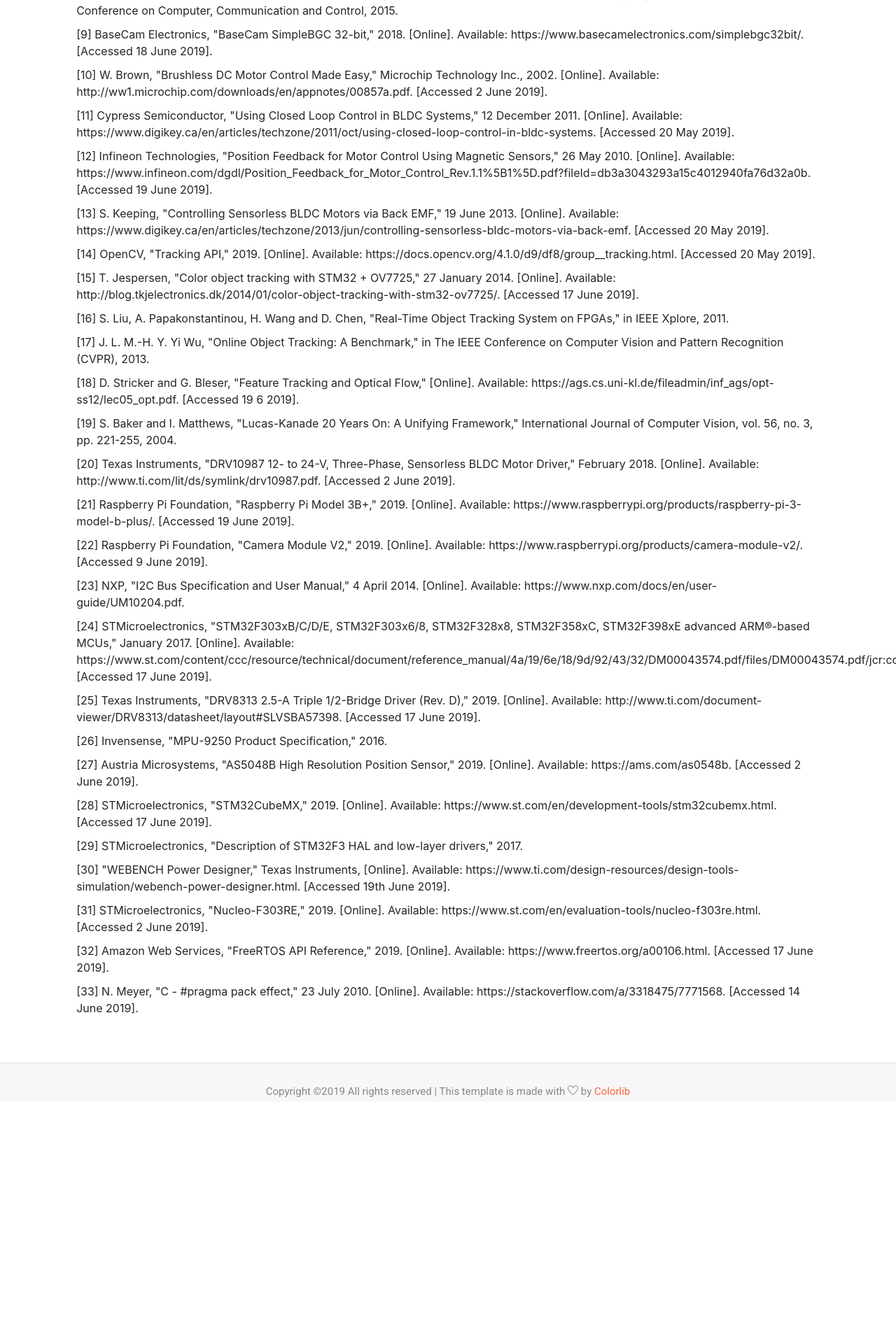
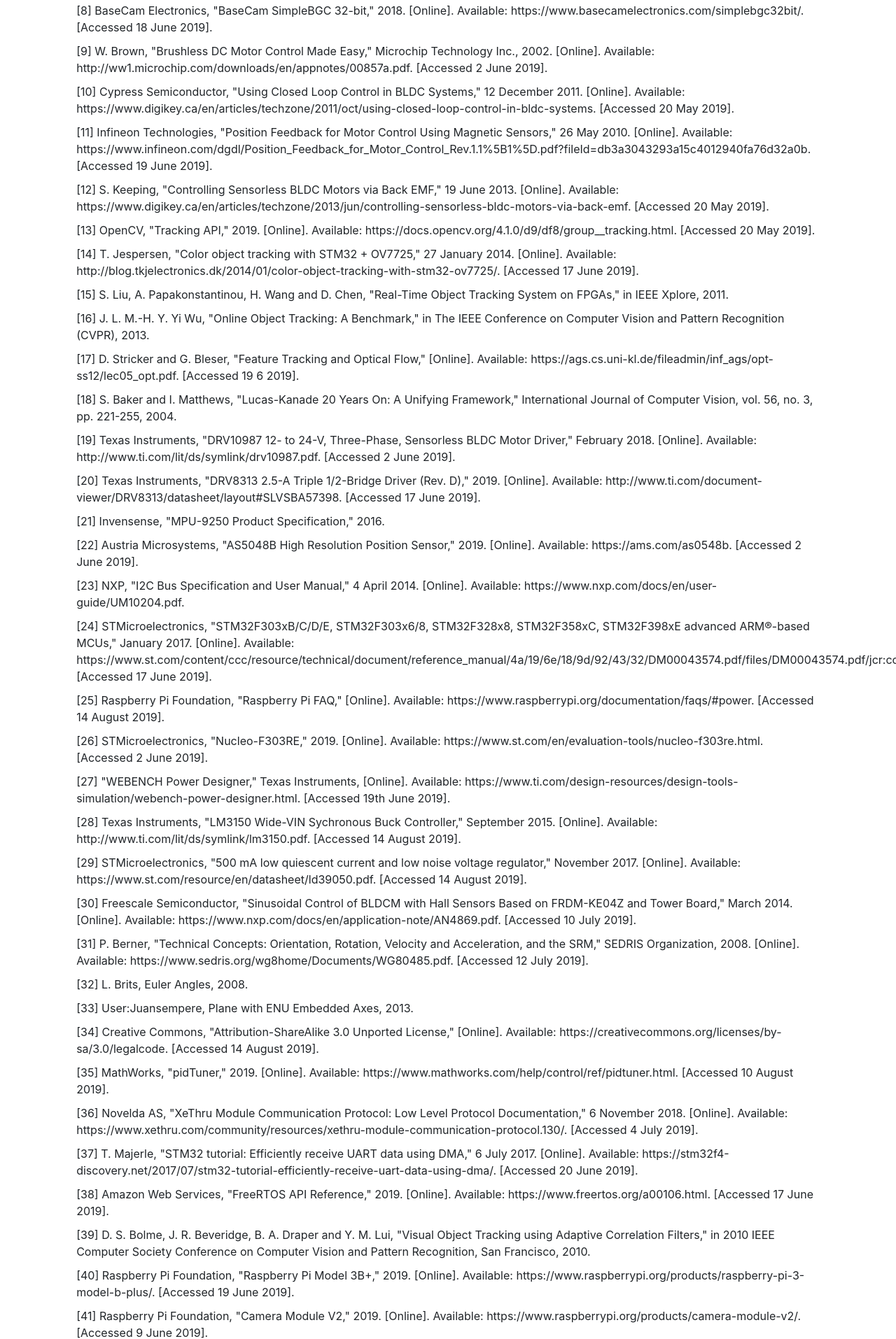
Before and after one commit to uvic-aero/BLDC-Camera-Gimbal-Firmware, a website with bundled scripts: page Website/references.html in a window 1280 px wide. Shown: the part 886-2800 px from the top of the page at 70% size. Before the commit the page ends 2461 px from the top, so only its background shows below. Built offline with nearby package versions, Linux system fonts and the light colour scheme.

Commit message:
Finished adding all required items to the site

```diff
--- a/Website/references.html
+++ b/Website/references.html
@@ -88,135 +88,174 @@
                     <li>
                         [1] UVic AERO, "UVic AERO," 2019. [Online]. Available: https://uvicaero.com/. [Accessed 12 June 2019].
                     </li>
-
                     <li>
-                        [2] UVic AERO, UVic AERO Photo Album, 2019.
+                        [2] T-MOTOR, "GB54-2," 2019. [Online]. Available: http://store-en.tmotor.com/goods.php?id=445. [Accessed 18 June
+                        2019].
                     </li>
-
                     <li>
-                        [3] T-MOTOR, "GB54-2," 2019. [Online]. Available: http://store-en.tmotor.com/goods.php?id=445. [Accessed 18 June 2019].
+                        [3] T-MOTOR, "GB85-1," 2019. [Online]. Available: http://store-en.tmotor.com/goods.php?id=446. [Accessed 19 June
+                        2019].
                     </li>
-
                     <li>
-                        [4] T-MOTOR, "GB85-1," 2019. [Online]. Available: http://store-en.tmotor.com/goods.php?id=446. [Accessed 19 June 2019].
+                        [4] Futaba, "Futaba R6303SB," 2012. [Online]. Available: http://manuals.hobbico.com/fut/r6303sb-manual.pdf.
+                        [Accessed 12 June 2019].
                     </li>
-
                     <li>
-                        [5] Futaba, "Futaba R6303SB," 2012. [Online]. Available: http://manuals.hobbico.com/fut/r6303sb-manual.pdf. [Accessed 12 June 2019].
+                        [5] M. Gustavi and L. Andersson, "Implementation of control algorithm for mechanical image stabilization," Lund
+                        University Publications, Lund, Sweden, 2017.
                     </li>
-
                     <li>
-                        [6] M. Gustavi and L. Andersson, "Implementation of control algorithm for mechanical image stabilization," Lund University Publications, Lund, Sweden, 2017.
+                        [6] A. F. L. Bredenkamp, "Development and Control of 3-axis Stabilised Platform," 2007.
                     </li>
-
                     <li>
-                        [7] A. F. L. Bredenkamp, "Development and Control of 3-axis Stabilised Platform," 2007.
+                        [7] P. Kavitha and R. J. Rajesh, "Camera Stabilization Using Conventional PID Controller and Evolutionary
+                        Algorithms," in IEEE International Conference on Computer, Communication and Control, 2015.
                     </li>
-
                     <li>
-                        [8] P. Kavitha and R. J. Rajesh, "Camera Stabilization Using Conventional PID Controller and Evolutionary Algorithms," in IEEE International Conference on Computer, Communication and Control, 2015.
+                        [8] BaseCam Electronics, "BaseCam SimpleBGC 32-bit," 2018. [Online]. Available:
+                        https://www.basecamelectronics.com/simplebgc32bit/. [Accessed 18 June 2019].
                     </li>
-
                     <li>
-                        [9] BaseCam Electronics, "BaseCam SimpleBGC 32-bit," 2018. [Online]. Available: https://www.basecamelectronics.com/simplebgc32bit/. [Accessed 18 June 2019].
+                        [9] W. Brown, "Brushless DC Motor Control Made Easy," Microchip Technology Inc., 2002. [Online]. Available:
+                        http://ww1.microchip.com/downloads/en/appnotes/00857a.pdf. [Accessed 2 June 2019].
                     </li>
-
                     <li>
-                        [10] W. Brown, "Brushless DC Motor Control Made Easy," Microchip Technology Inc., 2002. [Online]. Available: http://ww1.microchip.com/downloads/en/appnotes/00857a.pdf. [Accessed 2 June 2019].
+                        [10] Cypress Semiconductor, "Using Closed Loop Control in BLDC Systems," 12 December 2011. [Online]. Available:
+                        https://www.digikey.ca/en/articles/techzone/2011/oct/using-closed-loop-control-in-bldc-systems. [Accessed 20 May
+                        2019].
                     </li>
-
                     <li>
-                        [11] Cypress Semiconductor, "Using Closed Loop Control in BLDC Systems," 12 December 2011. [Online]. Available: https://www.digikey.ca/en/articles/techzone/2011/oct/using-closed-loop-control-in-bldc-systems. [Accessed 20 May 2019].
+                        [11] Infineon Technologies, "Position Feedback for Motor Control Using Magnetic Sensors," 26 May 2010. [Online].
+                        Available:
+                        https://www.infineon.com/dgdl/Position_Feedback_for_Motor_Control_Rev.1.1%5B1%5D.pdf?fileId=db3a3043293a15c4012940fa76d32a0b.
+                        [Accessed 19 June 2019].
                     </li>
-
                     <li>
-                        [12] Infineon Technologies, "Position Feedback for Motor Control Using Magnetic Sensors," 26 May 2010. [Online]. Available: https://www.infineon.com/dgdl/Position_Feedback_for_Motor_Control_Rev.1.1%5B1%5D.pdf?fileId=db3a3043293a15c4012940fa76d32a0b. [Accessed 19 June 2019].
+                        [12] S. Keeping, "Controlling Sensorless BLDC Motors via Back EMF," 19 June 2013. [Online]. Available:
+                        https://www.digikey.ca/en/articles/techzone/2013/jun/controlling-sensorless-bldc-motors-via-back-emf. [Accessed
+                        20 May 2019].
                     </li>
-
                     <li>
-                        [13] S. Keeping, "Controlling Sensorless BLDC Motors via Back EMF," 19 June 2013. [Online]. Available: https://www.digikey.ca/en/articles/techzone/2013/jun/controlling-sensorless-bldc-motors-via-back-emf. [Accessed 20 May 2019].
+                        [13] OpenCV, "Tracking API," 2019. [Online]. Available:
+                        https://docs.opencv.org/4.1.0/d9/df8/group__tracking.html. [Accessed 20 May 2019].
                     </li>
-
                     <li>
-                        [14] OpenCV, "Tracking API," 2019. [Online]. Available: https://docs.opencv.org/4.1.0/d9/df8/group__tracking.html. [Accessed 20 May 2019].
+                        [14] T. Jespersen, "Color object tracking with STM32 + OV7725," 27 January 2014. [Online]. Available:
+                        http://blog.tkjelectronics.dk/2014/01/color-object-tracking-with-stm32-ov7725/. [Accessed 17 June 2019].
                     </li>
-
                     <li>
-                        [15] T. Jespersen, "Color object tracking with STM32 + OV7725," 27 January 2014. [Online]. Available: http://blog.tkjelectronics.dk/2014/01/color-object-tracking-with-stm32-ov7725/. [Accessed 17 June 2019].
+                        [15] S. Liu, A. Papakonstantinou, H. Wang and D. Chen, "Real-Time Object Tracking System on FPGAs," in IEEE
+                        Xplore, 2011.
                     </li>
-
                     <li>
-                        [16] S. Liu, A. Papakonstantinou, H. Wang and D. Chen, "Real-Time Object Tracking System on FPGAs," in IEEE Xplore, 2011.
+                        [16] J. L. M.-H. Y. Yi Wu, "Online Object Tracking: A Benchmark," in The IEEE Conference on Computer Vision and
+                        Pattern Recognition (CVPR), 2013.
                     </li>
-
                     <li>
-                        [17] J. L. M.-H. Y. Yi Wu, "Online Object Tracking: A Benchmark," in The IEEE Conference on Computer Vision and Pattern Recognition (CVPR), 2013.
+                        [17] D. Stricker and G. Bleser, "Feature Tracking and Optical Flow," [Online]. Available:
+                        https://ags.cs.uni-kl.de/fileadmin/inf_ags/opt-ss12/lec05_opt.pdf. [Accessed 19 6 2019].
                     </li>
-
                     <li>
-                        [18] D. Stricker and G. Bleser, "Feature Tracking and Optical Flow," [Online]. Available: https://ags.cs.uni-kl.de/fileadmin/inf_ags/opt-ss12/lec05_opt.pdf. [Accessed 19 6 2019].
+                        [18] S. Baker and I. Matthews, "Lucas-Kanade 20 Years On: A Unifying Framework," International Journal of
+                        Computer Vision, vol. 56, no. 3, pp. 221-255, 2004.
                     </li>
-
                     <li>
-                        [19] S. Baker and I. Matthews, "Lucas-Kanade 20 Years On: A Unifying Framework," International Journal of Computer Vision, vol. 56, no. 3, pp. 221-255, 2004.
+                        [19] Texas Instruments, "DRV10987 12- to 24-V, Three-Phase, Sensorless BLDC Motor Driver," February 2018.
+                        [Online]. Available: http://www.ti.com/lit/ds/symlink/drv10987.pdf. [Accessed 2 June 2019].
                     </li>
-
                     <li>
-                        [20] Texas Instruments, "DRV10987 12- to 24-V, Three-Phase, Sensorless BLDC Motor Driver," February 2018. [Online]. Available: http://www.ti.com/lit/ds/symlink/drv10987.pdf. [Accessed 2 June 2019].
+                        [20] Texas Instruments, "DRV8313 2.5-A Triple 1/2-Bridge Driver (Rev. D)," 2019. [Online]. Available:
+                        http://www.ti.com/document-viewer/DRV8313/datasheet/layout#SLVSBA57398. [Accessed 17 June 2019].
                     </li>
-
                     <li>
-                        [21] Raspberry Pi Foundation, "Raspberry Pi Model 3B+," 2019. [Online]. Available: https://www.raspberrypi.org/products/raspberry-pi-3-model-b-plus/. [Accessed 19 June 2019].
+                        [21] Invensense, "MPU-9250 Product Specification," 2016.
                     </li>
-
                     <li>
-                        [22] Raspberry Pi Foundation, "Camera Module V2," 2019. [Online]. Available: https://www.raspberrypi.org/products/camera-module-v2/. [Accessed 9 June 2019].
+                        [22] Austria Microsystems, "AS5048B High Resolution Position Sensor," 2019. [Online]. Available:
+                        https://ams.com/as0548b. [Accessed 2 June 2019].
                     </li>
-
                     <li>
-                        [23] NXP, "I2C Bus Specification and User Manual," 4 April 2014. [Online]. Available: https://www.nxp.com/docs/en/user-guide/UM10204.pdf.
+                        [23] NXP, "I2C Bus Specification and User Manual," 4 April 2014. [Online]. Available:
+                        https://www.nxp.com/docs/en/user-guide/UM10204.pdf.
                     </li>
-
                     <li>
-                        [24] STMicroelectronics, "STM32F303xB/C/D/E, STM32F303x6/8, STM32F328x8, STM32F358xC, STM32F398xE advanced ARM®-based MCUs," January 2017. [Online]. Available: https://www.st.com/content/ccc/resource/technical/document/reference_manual/4a/19/6e/18/9d/92/43/32/DM00043574.pdf/files/DM00043574.pdf/jcr:content/translations/en.DM00043574.pdf. [Accessed 17 June 2019].
+                        [24] STMicroelectronics, "STM32F303xB/C/D/E, STM32F303x6/8, STM32F328x8, STM32F358xC, STM32F398xE advanced
+                        ARM®-based MCUs," January 2017. [Online]. Available:
+                        https://www.st.com/content/ccc/resource/technical/document/reference_manual/4a/19/6e/18/9d/92/43/32/DM00043574.pdf/files/DM00043574.pdf/jcr:content/translations/en.DM00043574.pdf.
+                        [Accessed 17 June 2019].
                     </li>
-
                     <li>
-                        [25] Texas Instruments, "DRV8313 2.5-A Triple 1/2-Bridge Driver (Rev. D)," 2019. [Online]. Available: http://www.ti.com/document-viewer/DRV8313/datasheet/layout#SLVSBA57398. [Accessed 17 June 2019].
+                        [25] Raspberry Pi Foundation, "Raspberry Pi FAQ," [Online]. Available:
+                        https://www.raspberrypi.org/documentation/faqs/#power. [Accessed 14 August 2019].
                     </li>
-
                     <li>
-                        [26] Invensense, "MPU-9250 Product Specification," 2016.
+                        [26] STMicroelectronics, "Nucleo-F303RE," 2019. [Online]. Available:
+                        https://www.st.com/en/evaluation-tools/nucleo-f303re.html. [Accessed 2 June 2019].
                     </li>
-
                     <li>
-                        [27] Austria Microsystems, "AS5048B High Resolution Position Sensor," 2019. [Online]. Available: https://ams.com/as0548b. [Accessed 2 June 2019].
+                        [27] "WEBENCH Power Designer," Texas Instruments, [Online]. Available:
+                        https://www.ti.com/design-resources/design-tools-simulation/webench-power-designer.html. [Accessed 19th June
+                        2019].
                     </li>
-
                     <li>
-                        [28] STMicroelectronics, "STM32CubeMX," 2019. [Online]. Available: https://www.st.com/en/development-tools/stm32cubemx.html. [Accessed 17 June 2019].
+                        [28] Texas Instruments, "LM3150 Wide-VIN Sychronous Buck Controller," September 2015. [Online]. Available:
+                        http://www.ti.com/lit/ds/symlink/lm3150.pdf. [Accessed 14 August 2019].
                     </li>
-
                     <li>
-                        [29] STMicroelectronics, "Description of STM32F3 HAL and low-layer drivers," 2017.
+                        [29] STMicroelectronics, "500 mA low quiescent current and low noise voltage regulator," November 2017.
+                        [Online]. Available: https://www.st.com/resource/en/datasheet/ld39050.pdf. [Accessed 14 August 2019].
                     </li>
-
                     <li>
-                        [30] "WEBENCH Power Designer," Texas Instruments, [Online]. Available: https://www.ti.com/design-resources/design-tools-simulation/webench-power-designer.html. [Accessed 19th June 2019].
+                        [30] Freescale Semiconductor, "Sinusoidal Control of BLDCM with Hall Sensors Based on FRDM-KE04Z and Tower
+                        Board," March 2014. [Online]. Available: https://www.nxp.com/docs/en/application-note/AN4869.pdf. [Accessed 10
+                        July 2019].
                     </li>
-
                     <li>
-                        [31] STMicroelectronics, "Nucleo-F303RE," 2019. [Online]. Available: https://www.st.com/en/evaluation-tools/nucleo-f303re.html. [Accessed 2 June 2019].
+                        [31] P. Berner, "Technical Concepts: Orientation, Rotation, Velocity and Acceleration, and the SRM," SEDRIS
+                        Organization, 2008. [Online]. Available: https://www.sedris.org/wg8home/Documents/WG80485.pdf. [Accessed 12 July
+                        2019].
                     </li>
-
                     <li>
-                        [32] Amazon Web Services, "FreeRTOS API Reference," 2019. [Online]. Available: https://www.freertos.org/a00106.html. [Accessed 17 June 2019].
+                        [32] L. Brits, Euler Angles, 2008.
                     </li>
-
                     <li>
-                        [33] N. Meyer, "C - #pragma pack effect," 23 July 2010. [Online]. Available: https://stackoverflow.com/a/3318475/7771568. [Accessed 14 June 2019].
+                        [33] User:Juansempere, Plane with ENU Embedded Axes, 2013.
                     </li>
-                    <li></li>
+                    <li>
+                        [34] Creative Commons, "Attribution-ShareAlike 3.0 Unported License," [Online]. Available:
+                        https://creativecommons.org/licenses/by-sa/3.0/legalcode. [Accessed 14 August 2019].
+                    </li>
+                    <li>
+                        [35] MathWorks, "pidTuner," 2019. [Online]. Available: https://www.mathworks.com/help/control/ref/pidtuner.html.
+                        [Accessed 10 August 2019].
+                    </li>
+                    <li>
+                        [36] Novelda AS, "XeThru Module Communication Protocol: Low Level Protocol Documentation," 6 November 2018.
+                        [Online]. Available: https://www.xethru.com/community/resources/xethru-module-communication-protocol.130/.
+                        [Accessed 4 July 2019].
+                    </li>
+                    <li>
+                        [37] T. Majerle, "STM32 tutorial: Efficiently receive UART data using DMA," 6 July 2017. [Online]. Available:
+                        https://stm32f4-discovery.net/2017/07/stm32-tutorial-efficiently-receive-uart-data-using-dma/. [Accessed 20 June
+                        2019].
+                    </li>
+                    <li>
+                        [38] Amazon Web Services, "FreeRTOS API Reference," 2019. [Online]. Available:
+                        https://www.freertos.org/a00106.html. [Accessed 17 June 2019].
+                    </li>
+                    <li>
+                        [39] D. S. Bolme, J. R. Beveridge, B. A. Draper and Y. M. Lui, "Visual Object Tracking using Adaptive
+                        Correlation Filters," in 2010 IEEE Computer Society Conference on Computer Vision and Pattern Recognition, San
+                        Francisco, 2010.
+                    </li>
+                    <li>
+                        [40] Raspberry Pi Foundation, "Raspberry Pi Model 3B+," 2019. [Online]. Available:
+                        https://www.raspberrypi.org/products/raspberry-pi-3-model-b-plus/. [Accessed 19 June 2019].
+                    </li>
+                    <li>
+                        [41] Raspberry Pi Foundation, "Camera Module V2," 2019. [Online]. Available:
+                        https://www.raspberrypi.org/products/camera-module-v2/. [Accessed 9 June 2019].
+                    </li>
                 </ul>
             </div>
         </div>
--- a/Website/sass/_banner.scss
+++ b/Website/sass/_banner.scss
@@ -177,11 +177,11 @@
         background-repeat: no-repeat;
         @media #{$small_mobile}{
             position: absolute;
-            top: 400px;
+            top: 220px;
             max-width: 100%;
             max-height: 100%;
             right: 0;
-            transform: scale(2.2);
+            transform: scale(1.5);
             content: "";
         }
         @media #{$large_mobile}{
```
Also changed, not shown: Website/about.html (+19 -2 lines), Website/css/style.css, Website/img/firmware_architecture.png, 1 other file.
